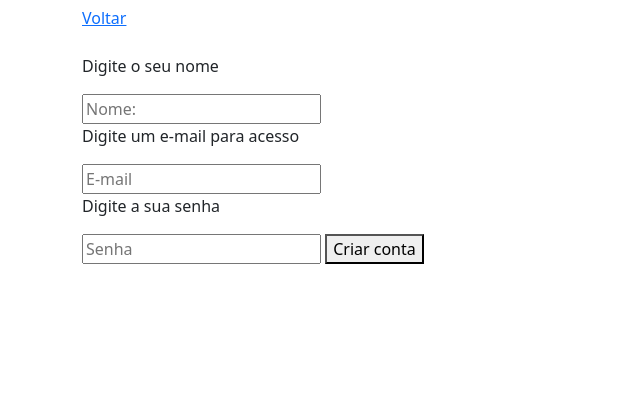
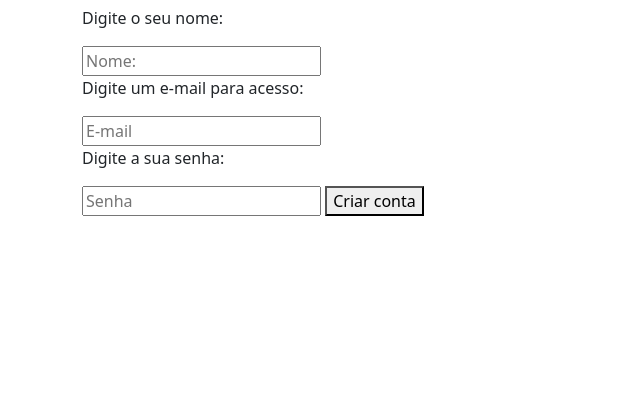
Before and after one commit to TiagoUniverse/PlanejaFinancas, a PHP site: page /View/nova_conta.php in a window 1280 px wide. Shown: the part 398-800 px from the top of the page, without its empty margins (0-640 px from the left). Run offline with PHP 8.4, Linux system fonts and the light colour scheme.

Commit message:
Fontes aplicadas

```diff
--- a/Src/View/nova_conta.php
+++ b/Src/View/nova_conta.php
@@ -19,6 +19,12 @@ $Usuario_repositorio = new Usuario_repositorio();
   <meta http-equiv="X-UA-Compatible" content="IE=edge">
   <meta name="viewport" content="width=device-width, initial-scale=1.0">
   <link rel="stylesheet" href="../../Assets//Css//login.css">
+
+  <!-- Google fonts -->
+  <link rel="preconnect" href="https://fonts.googleapis.com">
+  <link rel="preconnect" href="https://fonts.gstatic.com" crossorigin>
+  <link href="https://fonts.googleapis.com/css2?family=Oswald:wght@200;300;400;500;600;700&family=Roboto:ital,wght@0,300;0,500;0,900;1,500;1,900&display=swap" rel="stylesheet">
+
   <link href="https://cdn.jsdelivr.net/npm/bootstrap@5.3.0-alpha1/dist/css/bootstrap.min.css" rel="stylesheet" integrity="sha384-GLhlTQ8iRABdZLl6O3oVMWSktQOp6b7In1Zl3/Jr59b6EGGoI1aFkw7cmDA6j6gD" crossorigin="anonymous">
   <title>Criar conta</title>
 </head>
@@ -26,7 +32,7 @@ $Usuario_repositorio = new Usuario_repositorio();
 <body>
   <div class="parent clearfix">
     <div class="bg-illustration">
-      <img src="https://i.ibb.co/Pcg0Pk1/logo.png" alt="logo">
+      <img src="../../Assets/img/Tiago Lopes font.png" alt="logo">
 
       <div class="burger-btn">
         <span></span>
@@ -38,7 +44,7 @@ $Usuario_repositorio = new Usuario_repositorio();
 
     <div class="login">
       <div class="container">
-        <h1>Controle<br />monetário: criar conta</h1>
+        <h1>Criar nova conta</h1>
 
         <a href="login.php"> Voltar</a> <br><br>
 
@@ -71,11 +77,11 @@ $Usuario_repositorio = new Usuario_repositorio();
         <div class="login-form">
           <form action="nova_conta.php" method="post">
             <input type="hidden" name="status_criacao" value="CRIANDO CONTA">
-            <p>Digite o seu nome</p>
+            <p>Digite o seu nome:</p>
             <input type="text" placeholder="Nome:" name="nome" required>
-            <p>Digite um e-mail para acesso</p>
+            <p>Digite um e-mail para acesso:</p>
             <input type="email" placeholder="E-mail" name="email" required>
-            <p>Digite a sua senha</p>
+            <p>Digite a sua senha:</p>
             <input type="password" placeholder="Senha" name="senha" require>
 
             <button type="submit">Criar conta</button>
```
Also changed, not shown: Assets/Css/login.css (+40 -1 lines), Src/View/login.php (+8 -2 lines).
